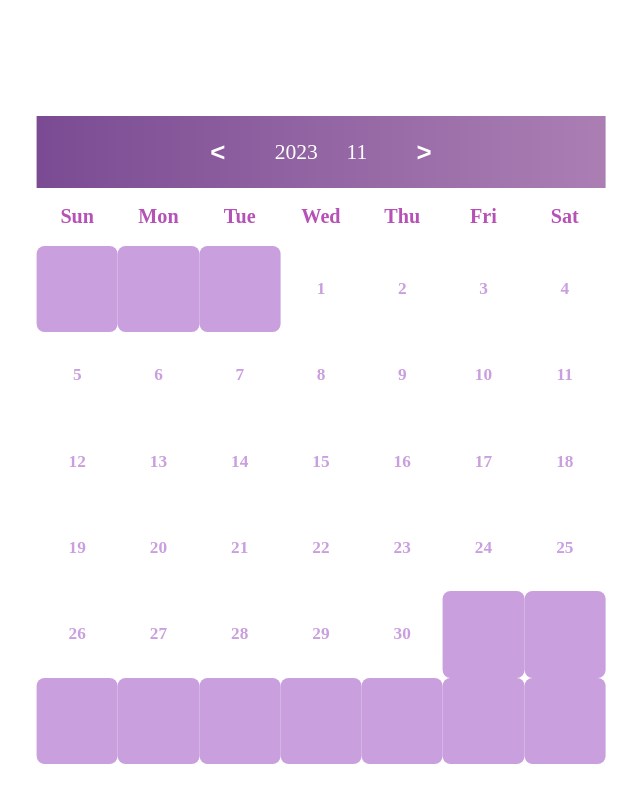
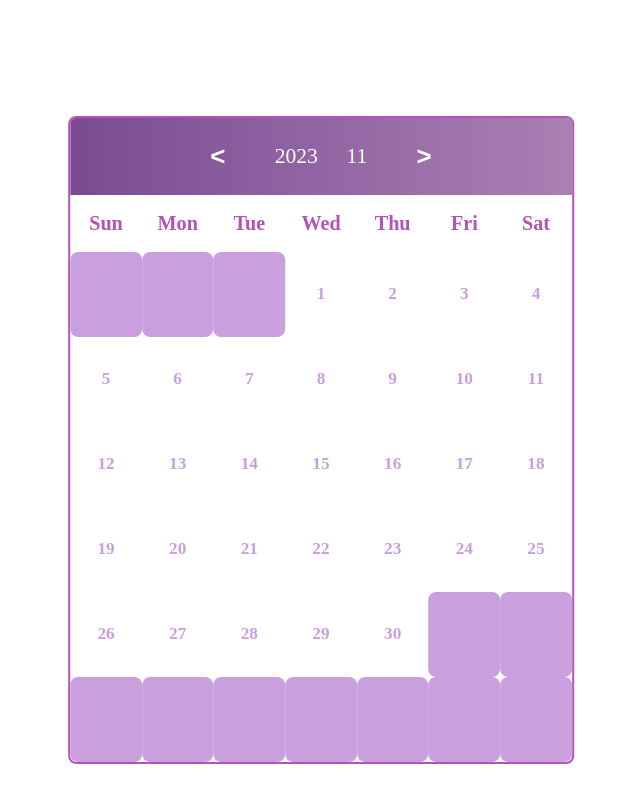
Before and after one commit to Yoonhwi/Calendar, a Next.js app in the folder frontend/: page /todo in a window 1280 px wide. Shown: the top 802 px of the page, without its empty margins (319-959 px from the left). Built offline with nearby package versions, Linux system fonts and the light colour scheme.

Commit message:
modified calendar height to use percentage

```diff
--- a/frontend/src/components/Calendar/CalendarController/index.module.scss
+++ b/frontend/src/components/Calendar/CalendarController/index.module.scss
@@ -11,7 +11,7 @@
   background-size: cover;
   background-position: 0 0;
   color: #ffffff;
-  height: 5rem;
+  height: 12%;
 
   button {
     color: #ffffff;
@@ -22,6 +22,9 @@
     &:hover {
       cursor: pointer;
     }
+    &:active {
+      scale: 1.2;
+    }
   }
 }
 
--- a/frontend/src/components/Calendar/CalendarDate/index.module.css
+++ b/frontend/src/components/Calendar/CalendarDate/index.module.css
@@ -14,12 +14,23 @@
   font-weight: 800;
   font-size: 1.2rem;
   width: 100%;
-  height: 100%;
   display: flex;
   justify-content: center;
   align-items: center;
   border-radius: 8px;
   box-sizing: border-box;
+  transition: background-color 0.3s, color 0.3s;
+  height: 0;
+}
+
+.date:hover {
+  background-color: #b082c6;
+  color: #fff;
+  height: 100%;
+}
+
+.date:active {
+  transform: scale(1.05);
 }
 
 .none_date {
--- a/frontend/src/components/Calendar/index.module.css
+++ b/frontend/src/components/Calendar/index.module.css
@@ -1,14 +1,18 @@
 .calendar_container {
   position: absolute;
-  width: 45%;
+  width: 40%;
   height: 45rem;
   top: 50%;
   left: 50%;
   transform: translate(-50%, -50%);
+  border: 2px solid #b652b6;
+  border-radius: 8px;
+  overflow: hidden;
+  box-sizing: border-box;
 }
 
 .date_container {
-  height: 40rem;
+  height: 88%;
   display: flex;
   flex-direction: column;
 }
```
